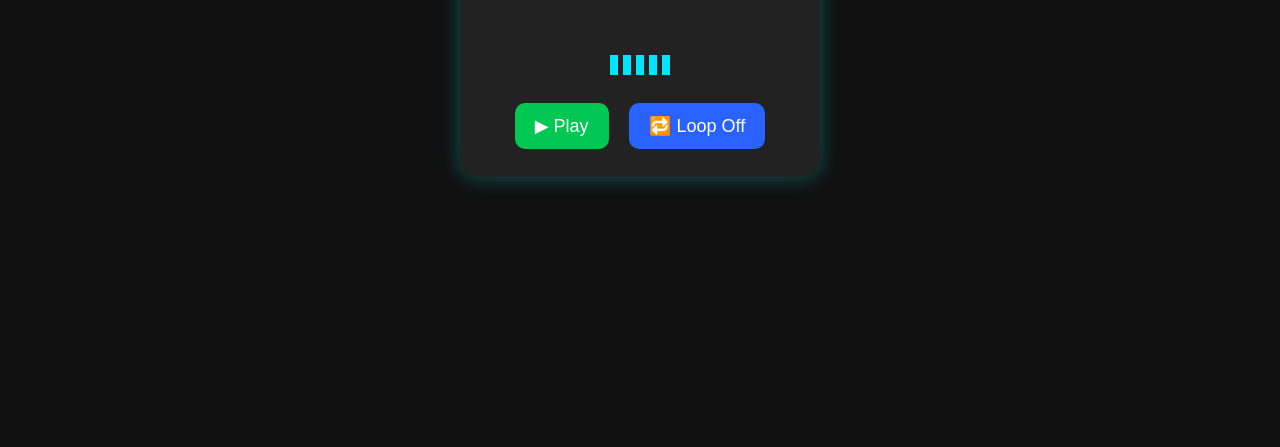
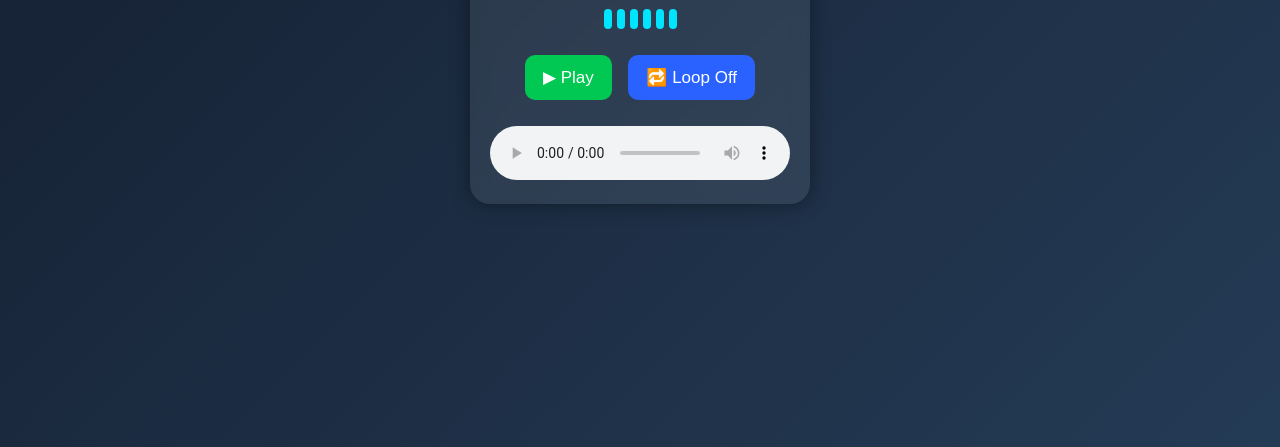
Before and after one commit to fmax39894-maker/its-working-heart-mp3-, a plain HTML site: page index.html in a window 1280 px wide. Shown: the part 353-800 px from the top of the page. Drawn offline with Linux system fonts and the light colour scheme.

Commit message:
Update index.html

```diff
--- a/index.html
+++ b/index.html
@@ -1,81 +1,82 @@
 <!DOCTYPE html>
-<html>
+<html lang="en">
 <head>
 <meta charset="UTF-8">
 <meta name="viewport" content="width=device-width,initial-scale=1">
-
 <title>It's Working Heart</title>
 
 <style>
+*{margin:0;padding:0;box-sizing:border-box;font-family:Arial,sans-serif}
 body{
-margin:0;
-font-family:Arial,sans-serif;
-background:#111;
-color:#fff;
+background:linear-gradient(135deg,#141E30,#243B55);
 display:flex;
 justify-content:center;
 align-items:center;
 height:100vh;
+color:#fff;
 }
-
 .player{
-width:320px;
+width:340px;
+background:#ffffff15;
+backdrop-filter:blur(10px);
 padding:20px;
 border-radius:20px;
-background:#222;
 text-align:center;
-box-shadow:0 0 20px rgba(0,255,255,.3);
+box-shadow:0 0 20px rgba(0,0,0,.4);
 }
-
 h2{
 margin-bottom:20px;
 }
+.visualizer{
+display:flex;
+justify-content:center;
+align-items:flex-end;
+height:70px;
+gap:5px;
+margin:20px 0;
+}
+.bar{
+width:8px;
+height:20px;
+background:#00e5ff;
+border-radius:20px;
+animation:beat .7s infinite;
+animation-play-state:paused;
+}
+.bar:nth-child(2){animation-delay:.1s}
+.bar:nth-child(3){animation-delay:.2s}
+.bar:nth-child(4){animation-delay:.3s}
+.bar:nth-child(5){animation-delay:.4s}
+.bar:nth-child(6){animation-delay:.5s}
+
+@keyframes beat{
+0%{height:20px}
+50%{height:65px}
+100%{height:20px}
+}
 
 button{
-padding:12px 20px;
-margin:8px;
-font-size:18px;
+padding:12px 18px;
+margin:6px;
 border:none;
 border-radius:10px;
+font-size:17px;
 cursor:pointer;
 }
 
 #playBtn{
 background:#00c853;
-color:white;
+color:#fff;
 }
 
 #loopBtn{
 background:#2962ff;
-color:white;
+color:#fff;
 }
 
-.visualizer{
-display:flex;
-justify-content:center;
-align-items:flex-end;
-height:70px;
-margin:20px 0;
-gap:5px;
-}
-
-.bar{
-width:8px;
-height:20px;
-background:#00e5ff;
-animation:beat .7s infinite;
-animation-play-state:paused;
-}
-
-.bar:nth-child(2){animation-delay:.1s;}
-.bar:nth-child(3){animation-delay:.2s;}
-.bar:nth-child(4){animation-delay:.3s;}
-.bar:nth-child(5){animation-delay:.4s;}
-
-@keyframes beat{
-0%{height:20px;}
-50%{height:70px;}
-100%{height:20px;}
+audio{
+width:100%;
+margin-top:20px;
 }
 </style>
 </head>
@@ -92,17 +93,19 @@ animation-play-state:paused;
 <div class="bar"></div>
 <div class="bar"></div>
 <div class="bar"></div>
+<div class="bar"></div>
 </div>
 
 <button id="playBtn">▶ Play</button>
 <button id="loopBtn">🔁 Loop Off</button>
 
-<audio id="audio" src="mp3/song1.mp3"></audio>
+<audio id="audio" controls>
+<source src="mp3/song1.mp3" type="audio/mpeg">
+</audio>
 
 </div>
 
 <script>
-
 const audio=document.getElementById("audio");
 const playBtn=document.getElementById("playBtn");
 const loopBtn=document.getElementById("loopBtn");
@@ -116,11 +119,13 @@ function stopBars(){
 bars.forEach(b=>b.style.animationPlayState="paused");
 }
 
-playBtn.onclick=()=>{
+playBtn.onclick=async function(){
+
+try{
 
 if(audio.paused){
 
-audio.play();
+await audio.play();
 
 playBtn.innerHTML="⏸ Pause";
 
@@ -136,9 +141,15 @@ stopBars();
 
 }
 
+}catch(e){
+
+alert("Error: "+e.message);
+
+}
+
 };
 
-loopBtn.onclick=()=>{
+loopBtn.onclick=function(){
 
 audio.loop=!audio.loop;
 
@@ -146,14 +157,12 @@ loopBtn.innerHTML=audio.loop?"🔁 Loop On":"🔁 Loop Off";
 
 };
 
-audio.onended=()=>{
-
+audio.onplay=startBars;
+audio.onpause=stopBars;
+audio.onended=function(){
 playBtn.innerHTML="▶ Play";
-
 stopBars();
-
 };
-
 </script>
 
 </body>
```
